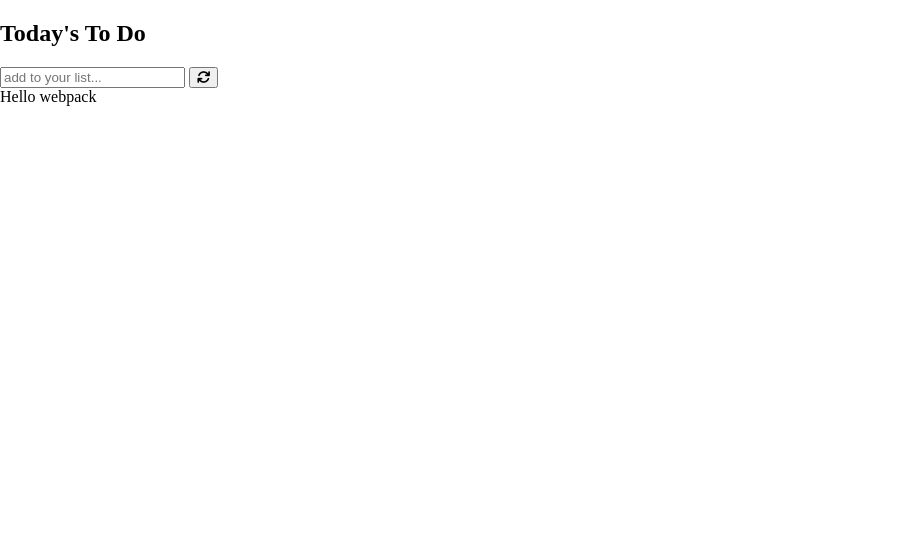
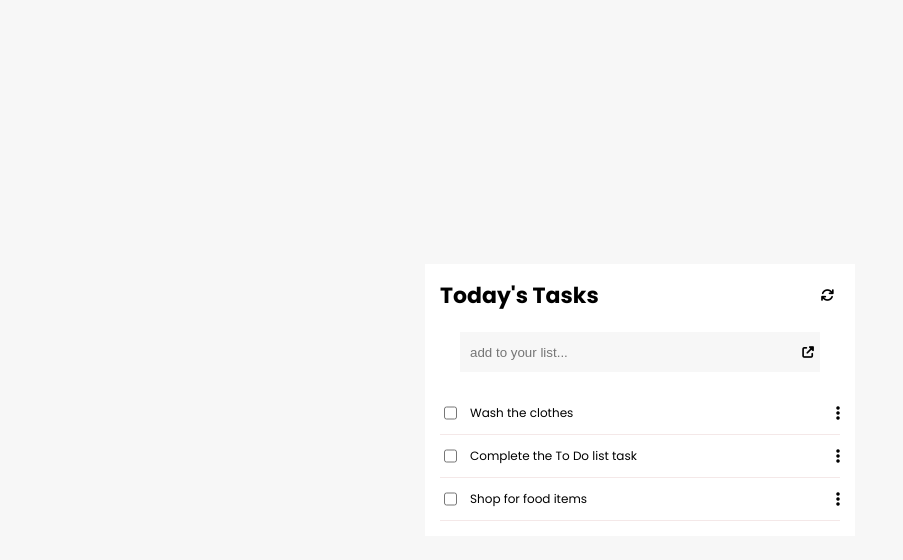
Before and after one commit to Ibizugbe/Todo-list-vanillaJS, a website built with webpack: page src/index.html in a window 1280 px wide. Shown: the whole page, without its empty margins (0-903 px from the left). Built offline with nearby package versions, Linux system fonts and the light colour scheme.

Commit message:
add array of objects

```diff
--- a/src/index.html
+++ b/src/index.html
@@ -9,13 +9,22 @@
       rel="stylesheet"
       href="https://cdnjs.cloudflare.com/ajax/libs/font-awesome/6.1.1/css/all.min.css"
     />
+    <link
+      rel="stylesheet"
+      href="https://fonts.googleapis.com/css?family=Poppins:100,200,300,400,500,700"
+    />
   </head>
   <body>
     <header></header>
     <main>
       <section id="todo">
         <div class="todo-container">
-          <h1 class="todo-title">Today's To Do</h1>
+          <div class="todo-head">
+            <h1 class="todo-title">Today's Tasks</h1>
+            <button class="refresh">
+              <i class="fa-solid fa-arrows-rotate"></i>
+            </button>
+          </div>
           <form class="todo-form">
             <input
               type="text"
@@ -23,7 +32,7 @@
               class="todo-input"
             />
             <button class="todo-btn">
-              <i class="fa-solid fa-arrows-rotate"></i>
+              <i class="fa-solid fa-up-right-from-square"></i>
             </button>
           </form>
           <ul class="todo-list"></ul>
--- a/src/index.js
+++ b/src/index.js
@@ -1,14 +1,38 @@
-import _ from 'lodash';
-import './style.css';
+import _ from "lodash";
+import "./style.css";
 
-function component() {
-  const element = document.createElement('div');
+const todoList = [
+  {
+    description: "Wash the clothes",
+    completed: true,
+    index: 1,
+  },
 
-  // Lodash, now imported by this script
-  element.innerHTML = _.join(['Hello', 'webpack'], ' ');
-  element.classList.add('hello');
+  {
+    description: "Complete the To Do list task",
+    completed: false,
+    index: 2,
+  },
 
-  return element;
-}
+  {
+    description: "Shop for food items",
+    completed: true,
+    index: 3,
+  },
+];
 
-document.body.appendChild(component());
+todoList.forEach((element) => {
+  const myList = document.querySelector(".todo-list");
+  const lists = document.createElement("li");
+  lists.classList.add("todo-li");
+  lists.innerHTML = `
+    <div class="description">
+      <input type="checkbox" />
+      <p class="todo-description">${element.description}</p>
+    </div>
+    <div class="ellipses-icon">
+      <i class="fa-solid fa-ellipsis-vertical"></i>
+    </div>
+  `;
+  myList.appendChild(lists);
+});
--- a/src/style.css
+++ b/src/style.css
@@ -2,6 +2,7 @@ body {
   margin: 0;
   padding: 0;
   box-sizing: border-box;
+  font-family: "Poppins", sans-serif;
 }
 
 ul {
@@ -9,3 +10,74 @@ ul {
   padding: 0;
   list-style: none;
 }
+
+.todo-head {
+  display: flex;
+  justify-content: space-between;
+  align-items: center;
+}
+
+.todo-title {
+  margin: 0;
+  font-size: 22px;
+  font-weight: 600;
+}
+
+button,
+input {
+  border: 0;
+}
+
+#todo {
+  height: 100vh;
+  display: flex;
+  flex-direction: column;
+  justify-content: center;
+  align-items: center;
+  background-color: #f7f7f7;
+}
+
+.todo-container {
+  background-color: white;
+  padding: 15px;
+  width: 400px;
+}
+
+.refresh {
+  background-color: white;
+}
+
+.todo-input {
+  height: 40px;
+  padding: 0 10px 0 10px;
+  background-color: #f7f7f7;
+}
+
+.todo-btn {
+  height: 40px;
+  background-color: #f7f7f7;
+}
+
+.todo-form {
+  margin: 20px;
+  background-color: #f7f7f7;
+  display: flex;
+  justify-content: space-between;
+}
+
+.description {
+  display: flex;
+  justify-content: space-between;
+}
+
+.todo-li {
+  display: flex;
+  justify-content: space-between;
+  align-items: center;
+  border-bottom: 1px solid #f4e8e8;
+}
+
+.todo-description {
+  font-size: 12px;
+  margin-left: 10px;
+}
```
Also changed, not shown: webpack.config.js (+10 -10 lines).
